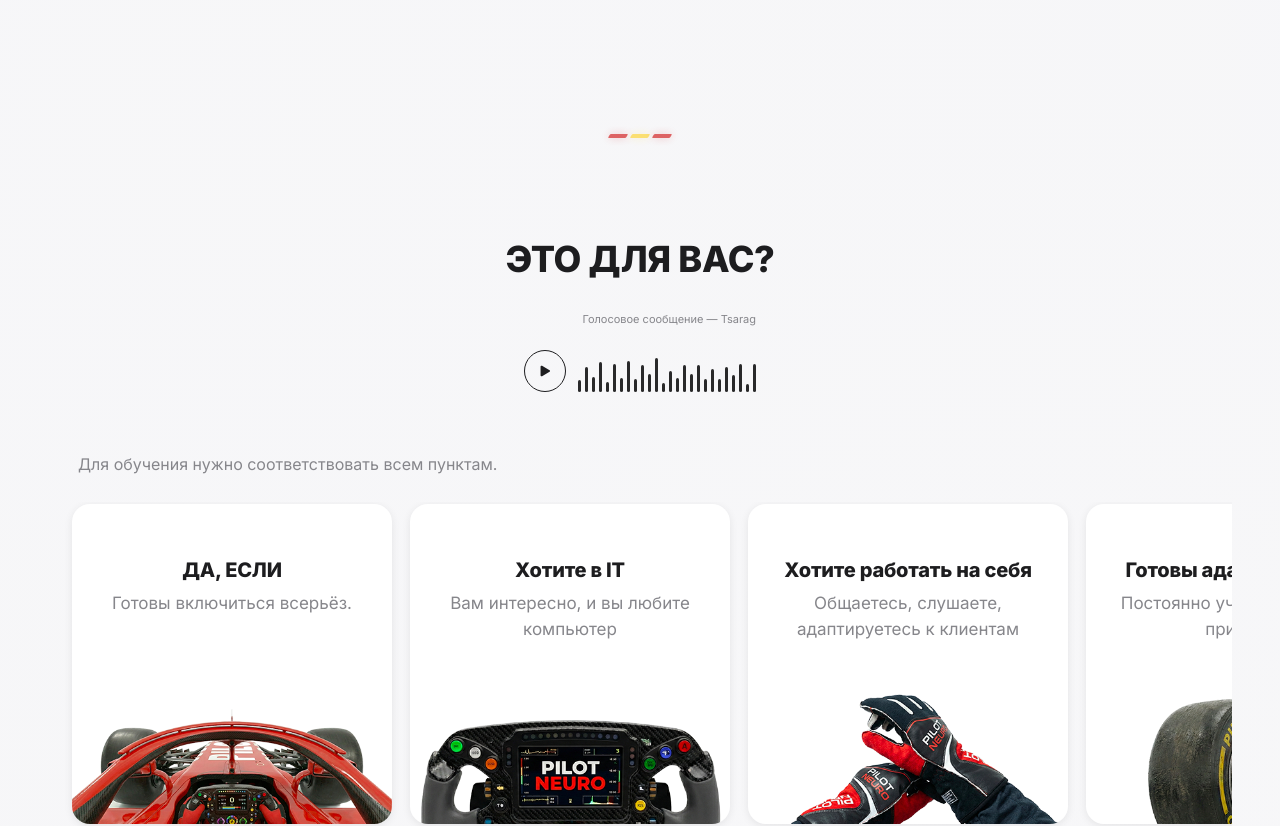
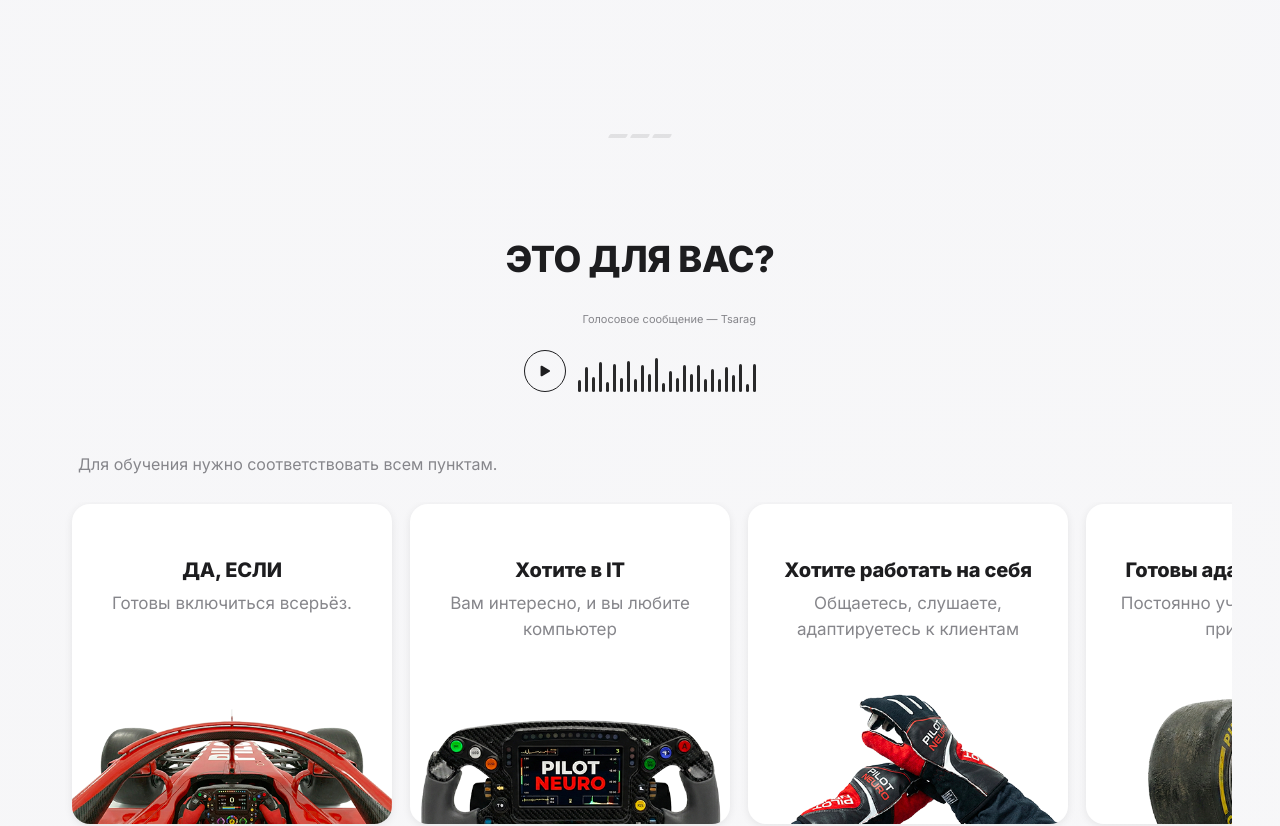
Before and after one commit to bmoby/pilotneuro, a Next.js app: page / in a window 1280 px wide. Shown: the part 1260-2086 px from the top of the page. Built offline with nearby package versions, Linux system fonts and the light colour scheme.

Commit message:
finalized

```diff
--- a/src/components/KerbSeparator.module.css
+++ b/src/components/KerbSeparator.module.css
@@ -35,16 +35,6 @@
     height: 4px;
     border-radius: 1px;
     transform: skewX(-30deg);
+    background-color: rgba(0, 0, 0, 0.15);
+    /* Light gray visible on light bg */
 }
-
-.red {
-    background-color: #cc0000;
-    box-shadow: 0 0 8px rgba(204, 0, 0, 0.4);
-    /* Tiny glow */
-}
-
-.yellow {
-    background-color: #ffcc00;
-    opacity: 0.9;
-    box-shadow: 0 0 8px rgba(255, 204, 0, 0.4);
-}
--- a/src/components/KerbSeparator.tsx
+++ b/src/components/KerbSeparator.tsx
@@ -8,9 +8,9 @@ export default function KerbSeparator() {
     return (
         <div className={styles.container} role="separator" aria-hidden="true">
             <div className={styles.accent}>
-                <div className={`${styles.dash} ${styles.red}`} />
-                <div className={`${styles.dash} ${styles.yellow}`} />
-                <div className={`${styles.dash} ${styles.red}`} />
+                <div className={styles.dash} />
+                <div className={styles.dash} />
+                <div className={styles.dash} />
             </div>
         </div>
     );
```
